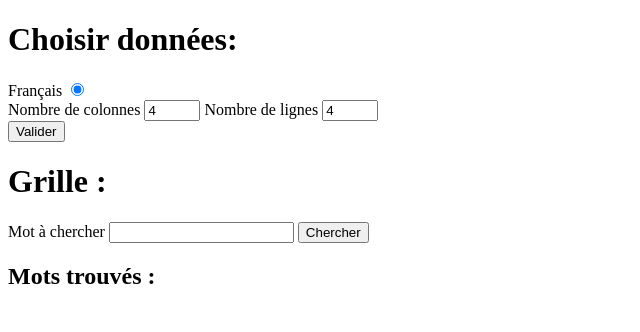
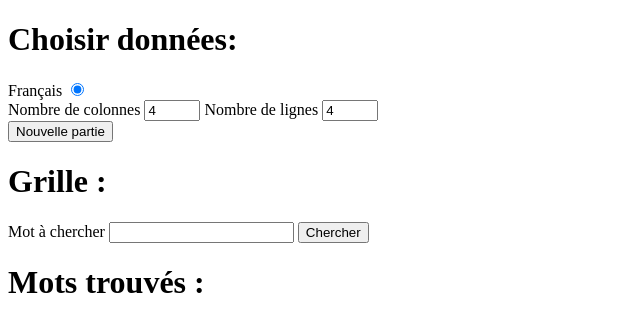
Before and after one commit to Leon-ED/boogle-game_engine, a PHP site: page / in a window 1280 px wide. Shown: the top 332 px of the page, without its empty margins (0-640 px from the left). Run offline with PHP 8.4, Linux system fonts and the light colour scheme; the visitor is signed in with stand-in values (Sample User, id 1).

Commit message:
nouvelle partie au lieu de valider, suppression des mots quand nouvelle partie

```diff
--- a/public/index.php
+++ b/public/index.php
@@ -109,7 +109,7 @@ if(!isset($_SESSION["user"])){
             <label for="nbRows">Nombre de lignes</label>
             <input type="number" name="nbRows" id="nbRows" value="4" min="2" max="10">
         </div>
-        <input type="submit" value="Valider" id="form-submit">
+        <input type="submit" value="Nouvelle partie" id="form-submit">
     </div>
     <h1>Grille :</h1>
     <section>
@@ -121,8 +121,8 @@ if(!isset($_SESSION["user"])){
         <input type="submit" value="Chercher" id="word-submit">
 
     </section>
+    <h1> Mots trouvés : </h1>
     <section id="word-list">
-        <h1> Mots trouvés : </h1>
 
     </section>
     <script defer>
@@ -133,6 +133,7 @@ if(!isset($_SESSION["user"])){
 
         form.addEventListener('click', (e) => {
             e.preventDefault();
+            document.getElementById('word-list').innerHTML = '';
             const nbColValue = nbCol.value;
             const nbRowsValue = nbRows.value;
             const langueValue = langue.value;
```
